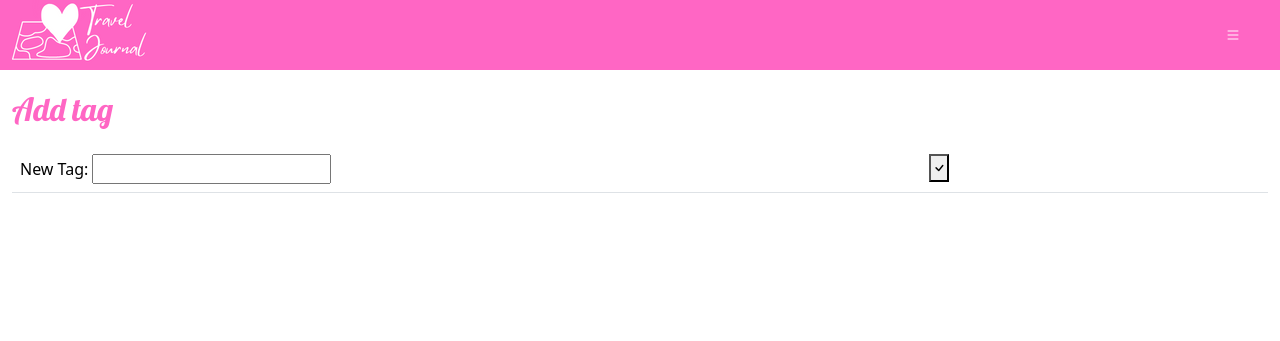
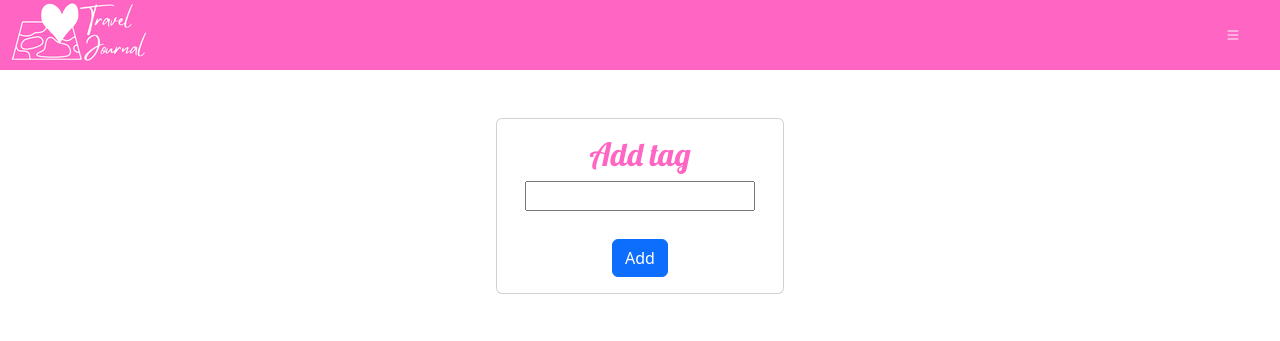
Before and after one commit to jsemeniuk/travels-app, a Django app: template travels_app/my_travels/templates/my_travels/tag.html in a window 1280 px wide. Shown: the top 341 px of the page. Run offline with Django 4.2, Linux system fonts and the light colour scheme; the template is opened without the code that fills it, so the values that code supplies are empty, except form fields; tables that the repository leaves empty hold one stand-in row (values such as "Sample post"); form fields are guessed from the names that the template uses; parts of the project's set-up code (start-up, migrations or seed data) failed here and were passed over; some libraries are stand-ins or nearby versions.

Commit message:
Update styling of add tag page

```diff
--- a/travels_app/my_travels/forms.py
+++ b/travels_app/my_travels/forms.py
@@ -5,7 +5,7 @@ from datetime import datetime
 from django.contrib.admin import widgets
 
 class PlaceForm(forms.ModelForm):
-    name =forms.CharField(
+    name = forms.CharField(
         label='Place\'s name',
         widget=forms.TextInput(attrs={"class": "form-control"})
         )
@@ -32,6 +32,9 @@ class EditPlaceForm(PlaceForm):
 
 
 class TagForm(forms.ModelForm):
+    tag = forms.CharField(
+        widget=forms.TextInput(attrs={"class": "form-control"})
+        )
     class Meta:
         model = Tag
         fields = ("tag", )
--- a/travels_app/my_travels/templates/my_travels/tag.html
+++ b/travels_app/my_travels/templates/my_travels/tag.html
@@ -2,18 +2,26 @@
 {% load static %}
 
 {% block content %}
-<div class="header">
-    <h2>Add tag</h2>
-</div>
-<div class="list">
-<table id="id_new_list_table" class="table">
-    <tr>
-        <form method="POST" class="post-form">
-            {% csrf_token %}
-            <td>New Tag: {{ form.tag}}</td>
-            <td><button type="submit" name="save-button" class="button save-button"><span class="bi bi-check"></span></button></td>
-        </form>
-    </tr>
-</table>
+<div class="container-fluid py-5 ">
+    <div class="row justify-content-md-center">
+        <div class="card" style="width: 18rem;">
+            <div class="card-body text-center">
+                <div class="card-title">
+                    <h2>Add tag</h2>
+                </div>
+                <div class="card-text">
+                    <form method="POST" class="post-form">
+                        {% csrf_token %}
+                        <div class="mb-1">
+                            {{ form.tag }}
+                        </div>
+                    <br>
+                    <button type="submit" class="save btn btn-primary">Add</button>
+                    </form>
+
+                </div>
+            </div>
+        </div>
+    </div>
 </div>
 {% endblock %}
```
